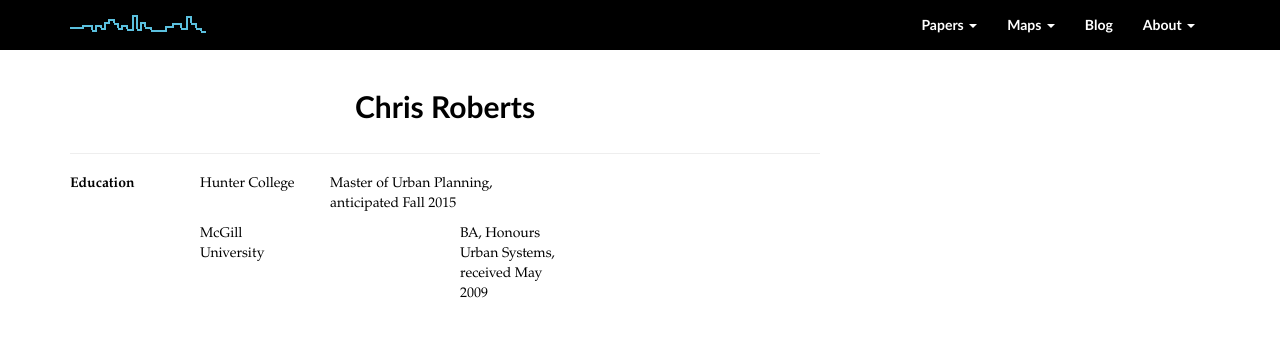
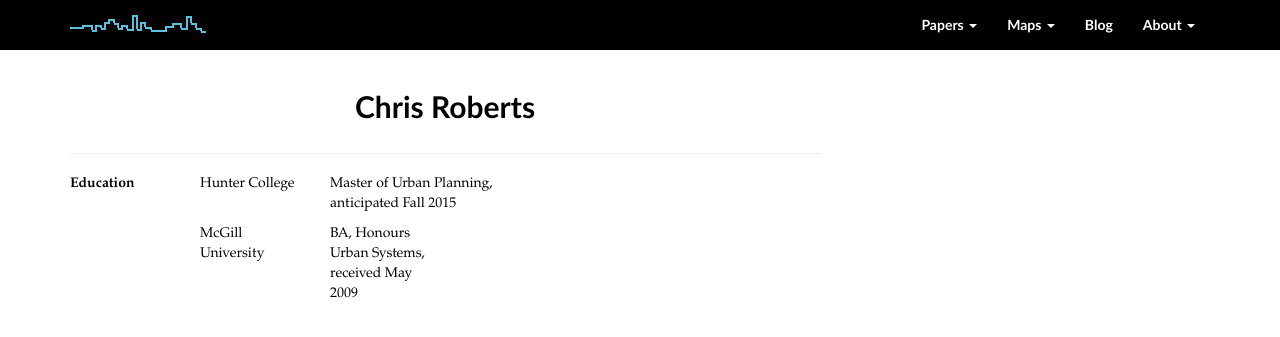
Before and after one commit to chrisrobertsnyc/chrisrobertsnyc.github.io, a Jekyll site: the page built from about/cv.html, in a window 1280 px wide. Shown: the top 337 px of the page. Built offline with Jekyll 4.4.1, drawn with Linux system fonts in a browser that asks for light colours; nearby versions of some CDN libraries.

Commit message:
Update cv.html

```diff
--- a/about/cv.html
+++ b/about/cv.html
@@ -21,7 +21,7 @@
 	<div class="col-md-2 col-md-offset-2">
 		<p>McGill University</p>
 	</div>
-	<div class="col-md-2 col-md-offset-2">
+	<div class="col-md-2">
 		<p>BA, Honours Urban Systems, received May 2009</p>
 	</div>
 </div>
```
